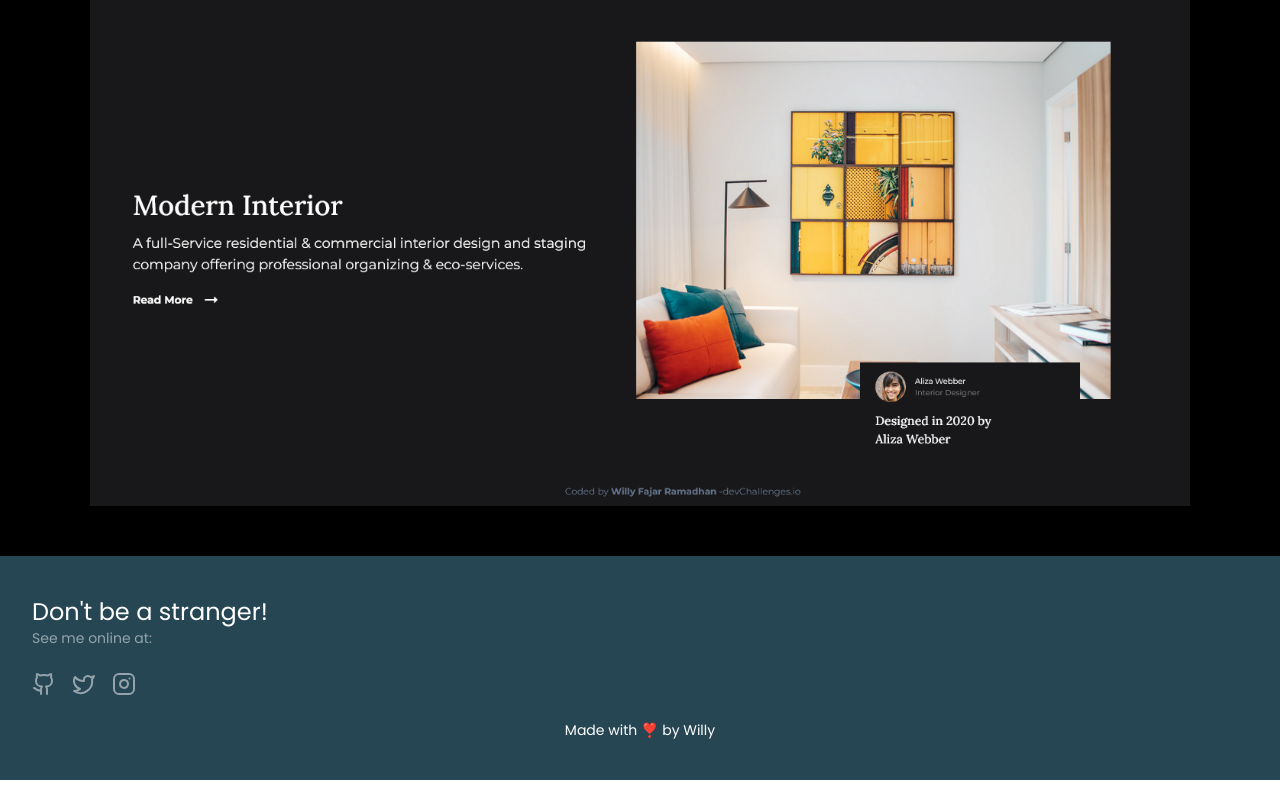
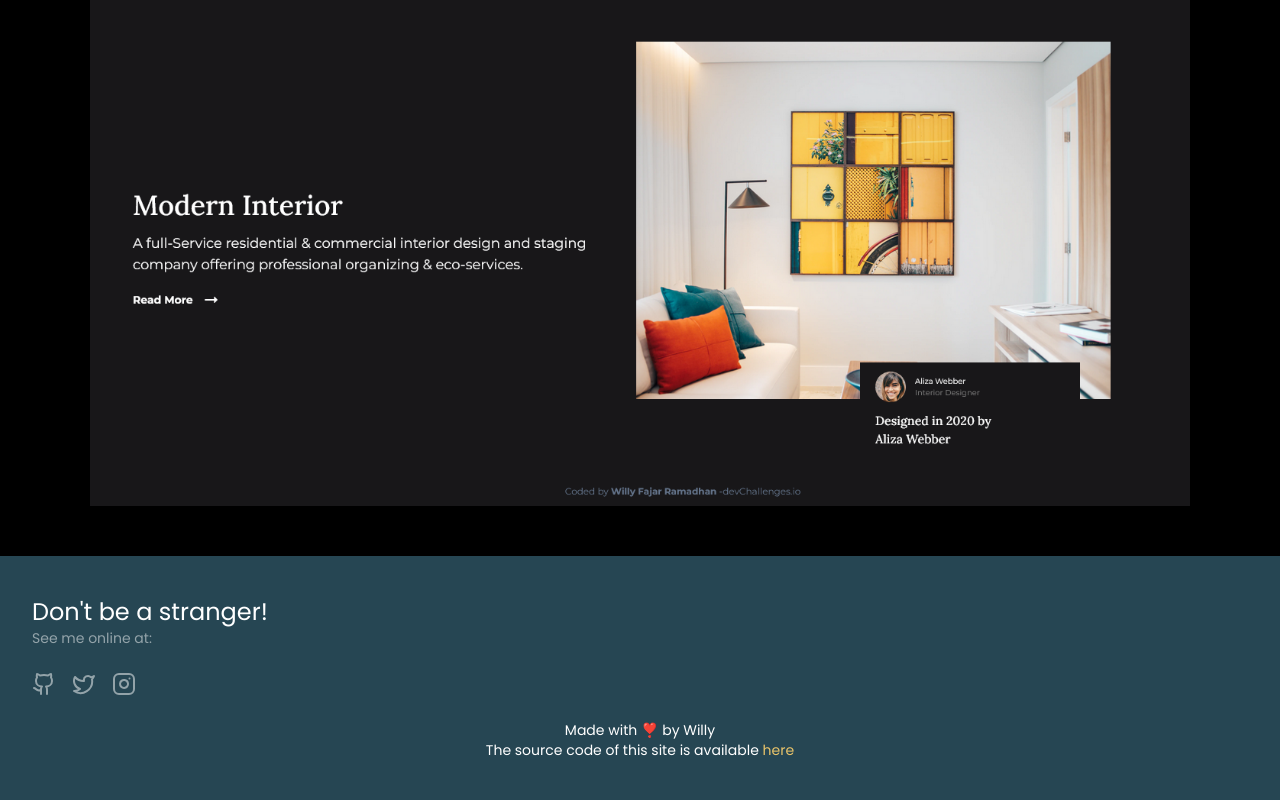
Before and after one commit to wllyvx/my-portfolio, a Next.js app: page / in a window 1280 px wide. Shown: the part 10678-11478 px from the top of the page. Built offline with nearby package versions, Linux system fonts and the light colour scheme.

Commit message:
adding source code to footer

```diff
--- a/components/Footer.tsx
+++ b/components/Footer.tsx
@@ -18,8 +18,9 @@ export default function Footer() {
                     <Instagram className="opacity-50 hover:opacity-100 cursor-pointer"/>
                 </a>
             </div>
-            <div className="w-full flex justify-center">
+            <div className="w-full flex flex-col items-center">
                 <p className="text-sm">Made with ❣️ by Willy</p>
+                <p className="text-sm">The source code of this site is available <a href="https://github.com/wllyvx/my-portfolio" target="_blank" rel="noreferrer" className="text-background hover:underline">here</a></p>
             </div>
         </footer>
     )
```
